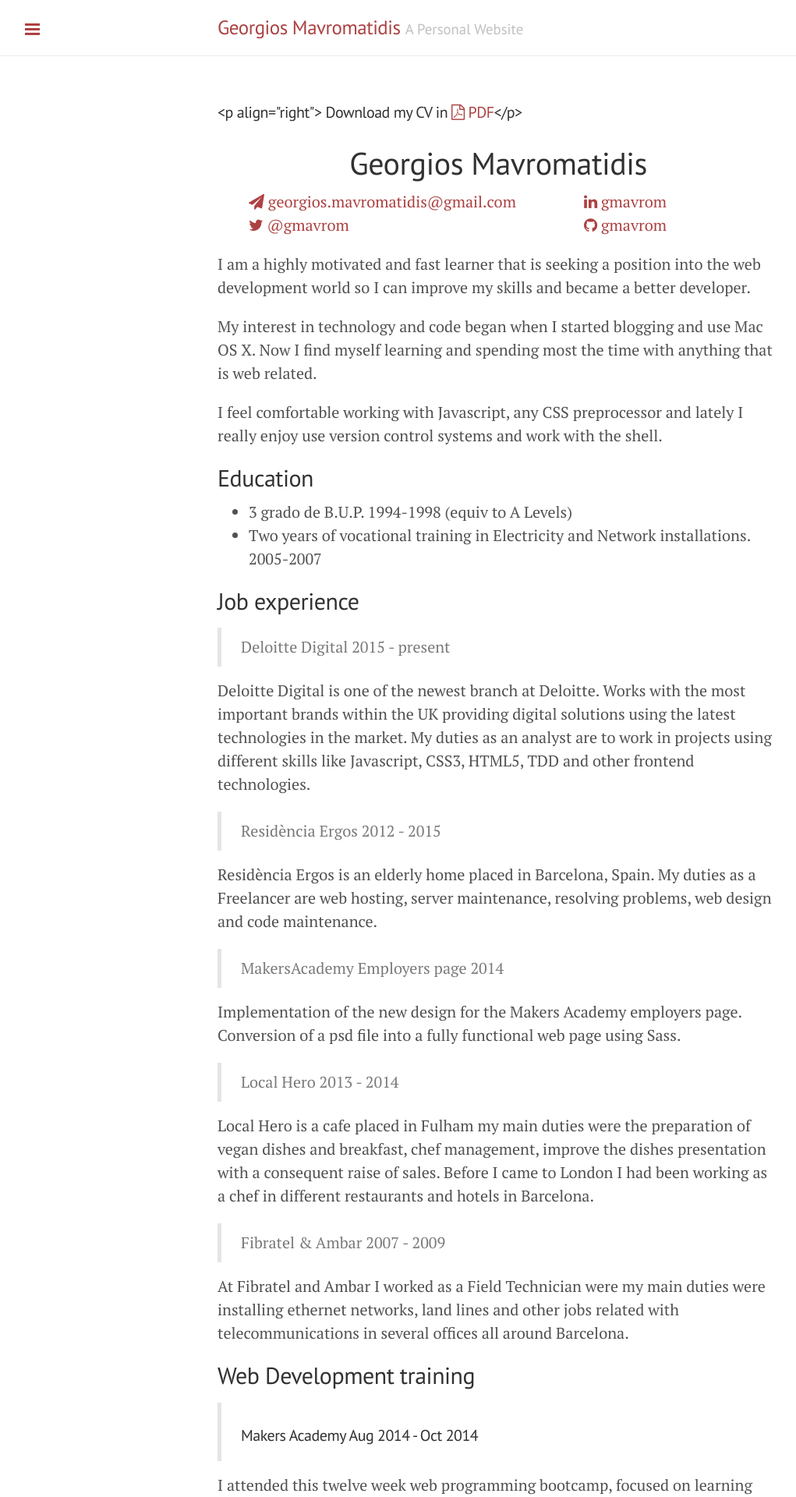
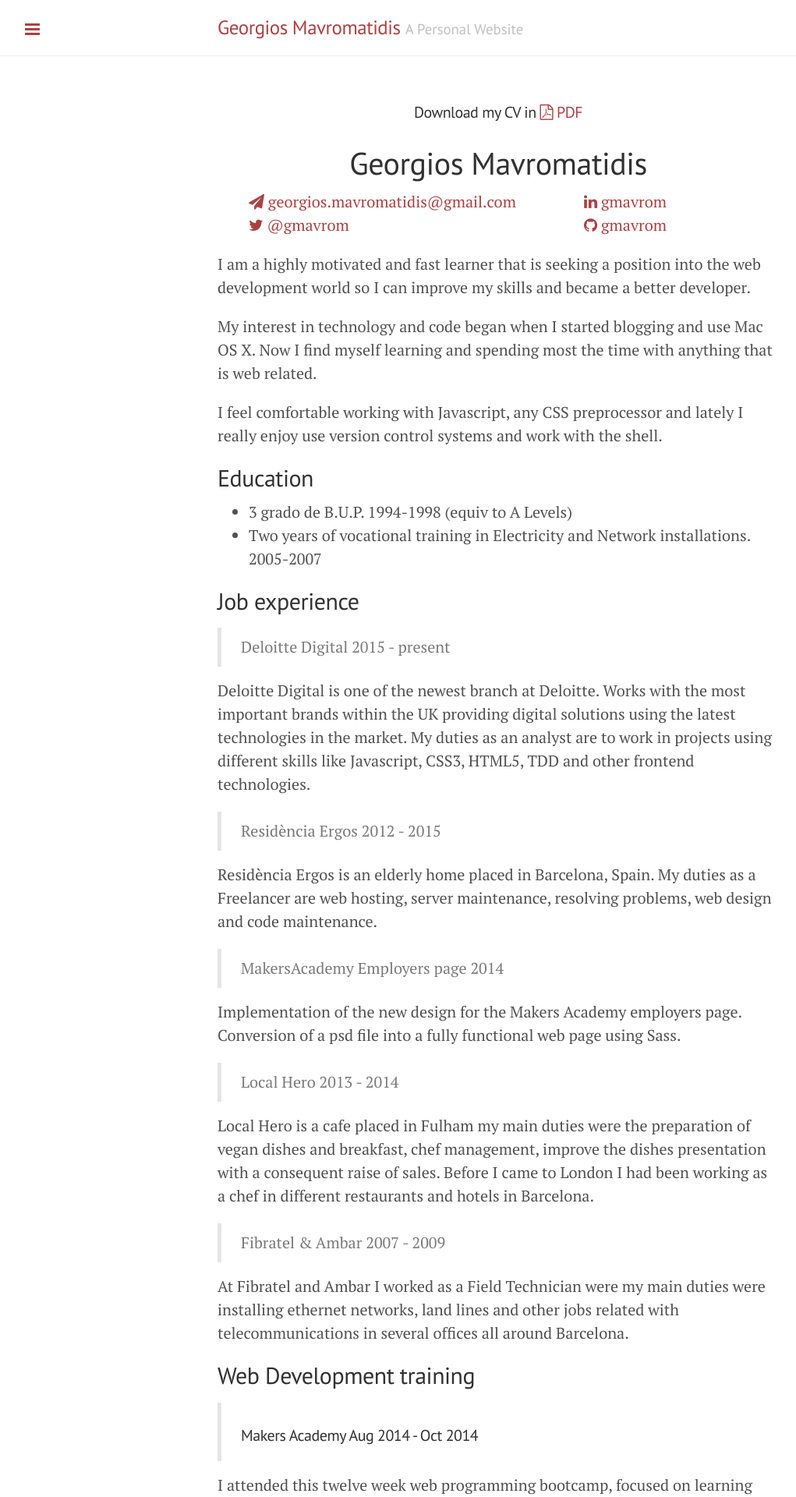
Before and after one commit to gmavrom33/gmavrom.github.io, a Jekyll site: the page built from cv/index.md, in a window 1280 px wide. Shown: the top 1920 px of the page at 78% size, without its empty margins (1-1022 px from the left). Built offline with Jekyll 4.4.1, drawn with Linux system fonts in a browser that asks for light colours; nearby versions of some CDN libraries; some of the changed lines change nothing that is shown.

Commit message:
Update index.md

```diff
--- a/cv/index.md
+++ b/cv/index.md
@@ -6,9 +6,11 @@
 <style>
 	h1{ text-align: center; }
 	h1:first-child{ display: none }
+	h5{ text-align: center; }
+	h1:first-child{ display: none }
 </style>
 
-##### <p align="right"> Download my CV in <a href="http://mavromatidis.me/downloads/cv.pdf"><i class="fa fa-file-pdf-o"></i> PDF</a></p>
+##### Download my CV in <a href="http://mavromatidis.me/downloads/cv.pdf"><i class="fa fa-file-pdf-o"></i> PDF</a>
 
 # Georgios Mavromatidis
 
```
